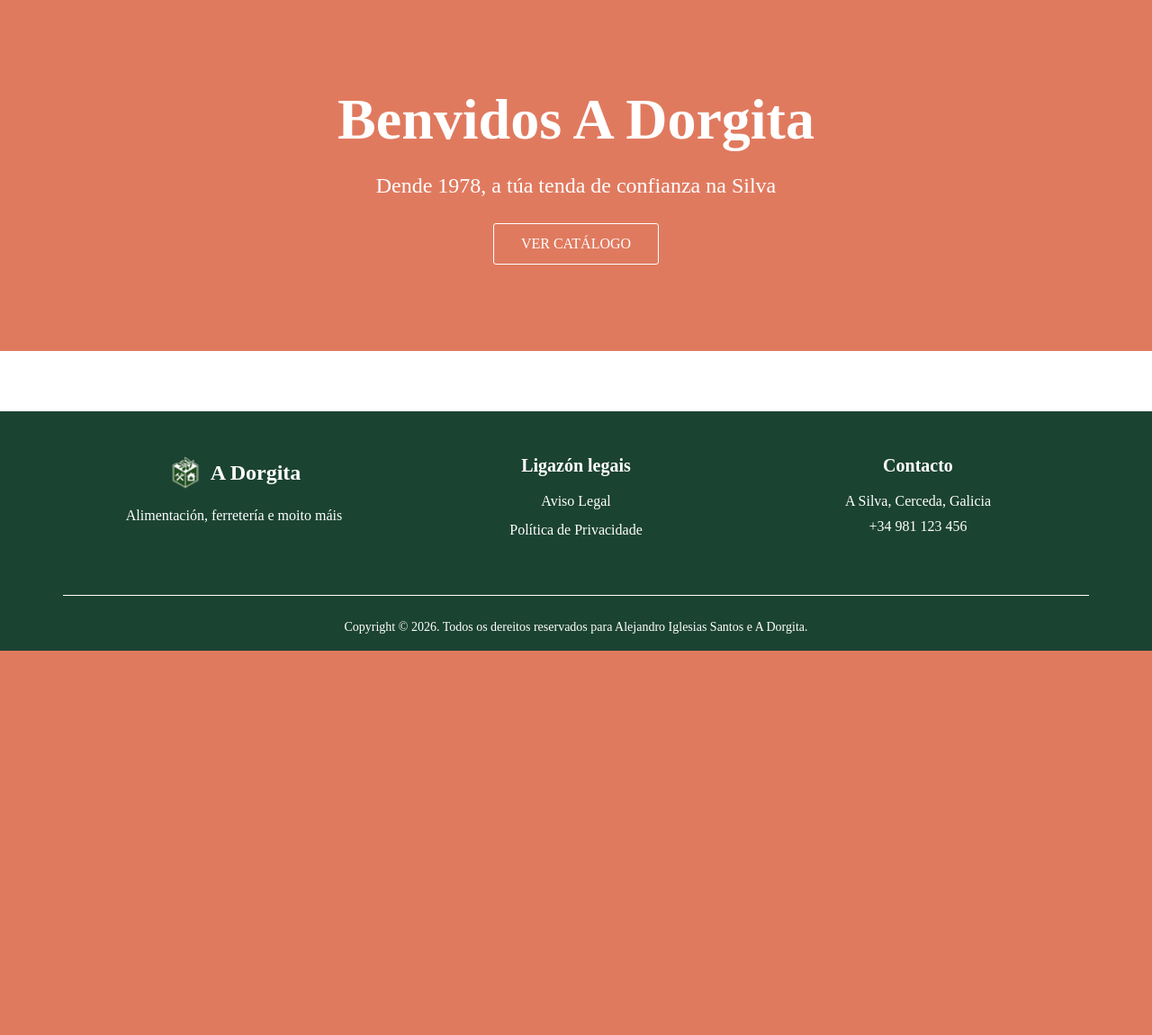
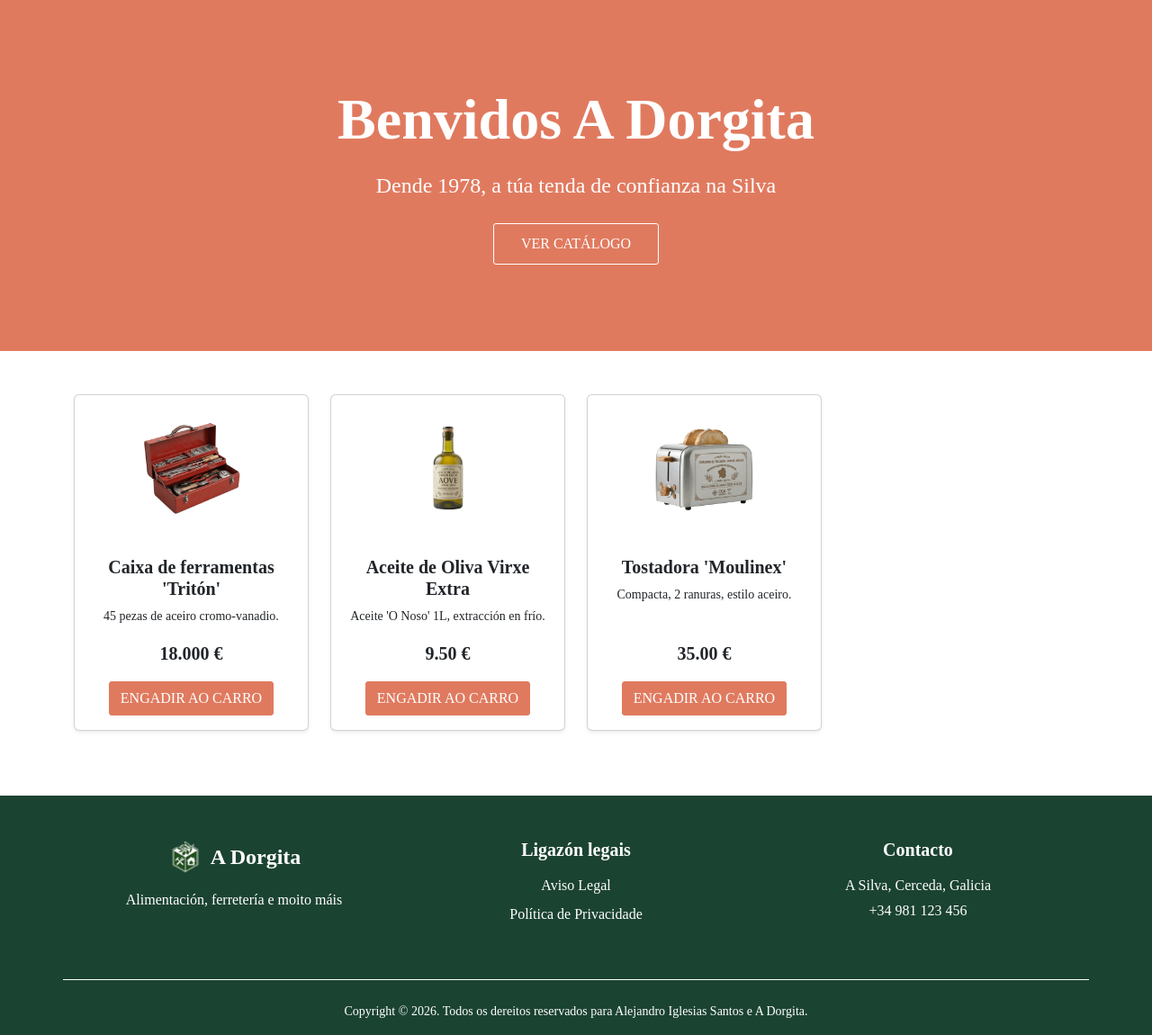
Before and after one commit to Igli-10/a-dorgita, a PHP site: page / in a window 1280 px wide. Shown: the part 77-1227 px from the top of the page at 90% size. Before the commit the page ends 800 px from the top, so only its background shows below. Run offline with PHP 8.4, Linux system fonts and the light colour scheme.

Commit message:
Creacion das cards dos productos cos seus atributos

```diff
--- a/includes/header.php
+++ b/includes/header.php
@@ -8,7 +8,7 @@
     <link rel="stylesheet" href="public/css/bootstrap.min.css">
     <link rel="stylesheet" href="public/css/estilos.css">
     <link rel="stylesheet" href="https://cdn.jsdelivr.net/npm/bootstrap-icons@1.11.3/font/bootstrap-icons.min.css">
-    <link rel="icon" type="image/png" href="public/img/logo_favicon.png">
+    <link rel="icon" type="image/png" href="public/img/logo_favicon.png" alt="Favicon">
 
 </head>
 
@@ -18,7 +18,7 @@
 
         <div style="width: 25%;">
             <a class="navbar-brand d-flex align-items-center" href="index.php">
-                <img src="public/img/logo.png" width="50" height="50" class="me-2">
+                <img src="public/img/logo.png" width="50" height="50" class="me-2" alt="Logo">
                 A Dorgita
             </a>
         </div>
--- a/index.php
+++ b/index.php
@@ -2,6 +2,8 @@
 include 'includes/header.php';
 ?>
 
+
+<main class="flex-grow-1">
 <?php
 $vista = isset($_GET["view"]) ? $_GET["view"] : "inicio";
 
@@ -12,6 +14,7 @@ if (file_exists("views/" . $vista . ".php")) {
 }
 
 ?>
+</main>
 
 <?php
 include 'includes/footer.php';
--- a/public/css/estilos.css
+++ b/public/css/estilos.css
@@ -42,3 +42,21 @@ footer{
     border: 1px solid #FFFFFF;
     border-radius: 3px;
 }
+
+.texto-principal{
+   color: #212529;
+}
+
+.btn-engadir-carro{
+    background-color:#E07A5F;
+    color: #FFFFFF;
+    border: 1px solid #E07A5F;
+    border-radius: 3px;
+}
+
+.btn-engadir-carro:hover{
+     background-color: #FFFFFF;
+    color: #E07A5F;
+    border: 1px solid #FFFFFF;
+    border-radius: 3px;
+}
--- a/views/inicio.php
+++ b/views/inicio.php
@@ -1,9 +1,62 @@
+<?php
+$productos = [
+    [
+        'titulo' => "Caixa de ferramentas 'Tritón'",
+        'descripcion' => "45 pezas de aceiro cromo-vanadio.",
+        'prezo' => "18.000 €",
+        'imaxe' => "public/img/caixa_ferramentas.png"
+    ],
+    [
+        'titulo' => "Aceite de Oliva Virxe Extra",
+        'descripcion' => "Aceite 'O Noso' 1L, extracción en frío.",
+        'prezo' => "9.50 €",
+        'imaxe' => "public/img/aceite_oliva_virxe.png"
+    ],
+    [
+        'titulo' => "Tostadora 'Moulinex'",
+        'descripcion' => "Compacta, 2 ranuras, estilo aceiro.",
+        'prezo' => "35.00 €",
+        'imaxe' => "public/img/tostadora.png"
+    ]
+];
+
+?>
+
 <div class="container-fluid fondo-laranxa">
     <div class="row justify-content-center text-center">
         <div class="col-md-8 py-5 my-5">
             <h1 class="display-3 fw-bold mb-3">Benvidos A Dorgita</h1>
-            <p class="lead fs-4 mb-4">Dende 1978, a túa tenda de confianza na Silva</p>
-            <a href="#" class="btn btn-catalogo text-uppercase">Ver Catálogo</a>
+            <p class=" fs-4 mb-4">Dende 1978, a túa tenda de confianza na Silva</p>
+            <a href="#" class="btn btn-catalogo ">VER CATÁLOGO</a>
         </div>
     </div>
 </div>
+
+<div class="container py-5">
+    <div class="row">
+        <div class="col-lg-9">
+            <div class="row">
+                <?php foreach ($productos as $p): ?>
+                    <div class="col-md-4 mb-4">
+                        <div class="card h-100 shadow-sm border-1" style="background-color: #FFFFFF;">
+                            <img src="<?php echo $p['imaxe']; ?>" class="card-img-top p-4" alt="Producto">
+                            <div class="card-body d-flex flex-column text-center">
+                                <h5 class="card-title fw-bold texto-principal"><?php echo $p['titulo']; ?></h5>
+                                <p class="card-text small"><?php echo $p['descripcion']; ?></p>
+
+                                <div class="mt-auto">
+                                    <p class="fw-bold fs-5 texto-dorgita"><?php echo $p['prezo']; ?></p>
+                                    <a href="#" class="btn btn-engadir-carro">ENGADIR AO CARRO</a>
+                                </div>
+                            </div>
+                        </div>
+                    </div>
+                <?php endforeach; ?>
+            </div>
+        </div>
+
+        <div class="col-lg-3">
+
+        </div>
+    </div>
+</div>
```
Also changed, not shown: public/img/aceite_oliva_virxe.png (added), public/img/caixa_ferramentas.png (added), public/img/tostadora.png (added).
